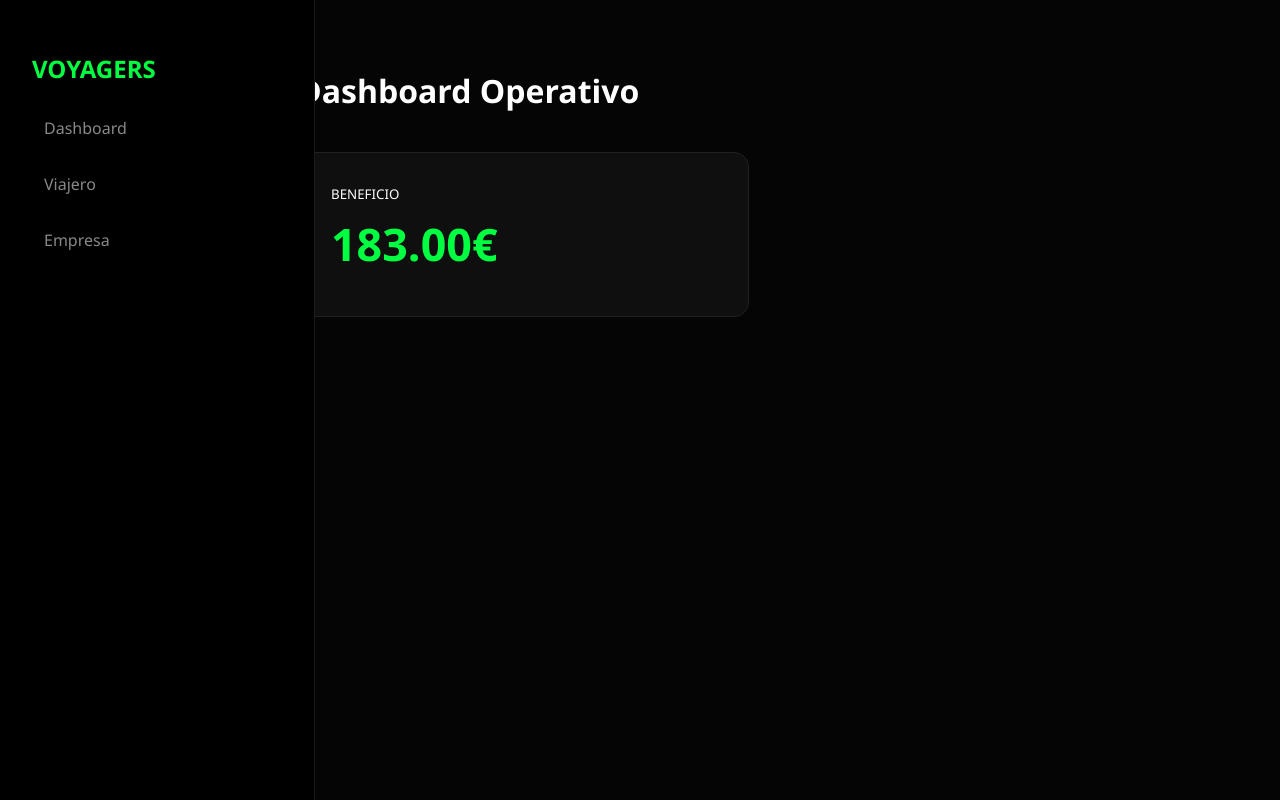
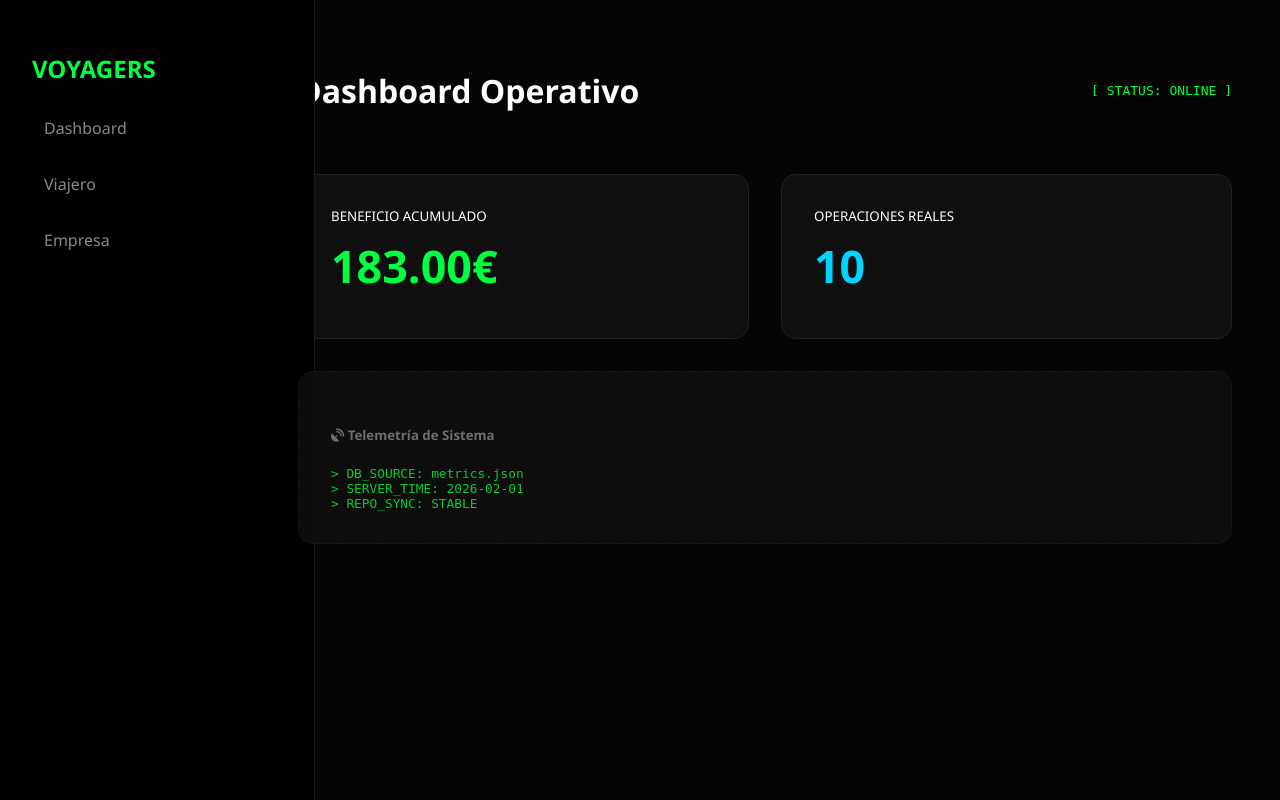
Before and after one commit to xexeu84/voyagers, a Flask app: page / in a window 1280 px wide. Run offline with Flask 3, Linux system fonts and the light colour scheme.

Commit message:
FEAT: Añadido módulo de telemetría al Dashboard dinámico.

```diff
--- a/templates/index.html
+++ b/templates/index.html
@@ -1,11 +1,27 @@
 {% extends "base.html" %}
 {% block content %}
-    <h1>Dashboard Operativo</h1>
+    <div style="display: flex; justify-content: space-between; align-items: center;">
+        <h1>Dashboard Operativo</h1>
+        <div style="color: #00ff41; font-family: monospace;">[ STATUS: ONLINE ]</div>
+    </div>
+
     <div class="stat-grid">
         <div class="stat-card">
-            <small>BENEFICIO</small>
+            <small>BENEFICIO ACUMULADO</small>
             <div class="accent-value">{{ "%.2f"|format(stats.comisiones_totales) }}€</div>
         </div>
-        <div id="dynamic-zone"></div>
+        <div class="stat-card">
+            <small>OPERACIONES REALES</small>
+            <div class="accent-value" style="color: #00d4ff;">{{ stats.envios_totales }}</div>
+        </div>
+    </div>
+
+    <div class="stat-card" style="margin-top: 2rem; border-style: dashed; opacity: 0.8;">
+        <h5 style="color: #888;"><i class="fas fa-satellite-dish"></i> Telemetría de Sistema</h5>
+        <div style="font-family: monospace; font-size: 0.8rem; color: #00ff41; margin-top: 10px;">
+            > DB_SOURCE: metrics.json<br>
+            > SERVER_TIME: 2026-02-01<br>
+            > REPO_SYNC: STABLE
+        </div>
     </div>
 {% endblock %}
```
